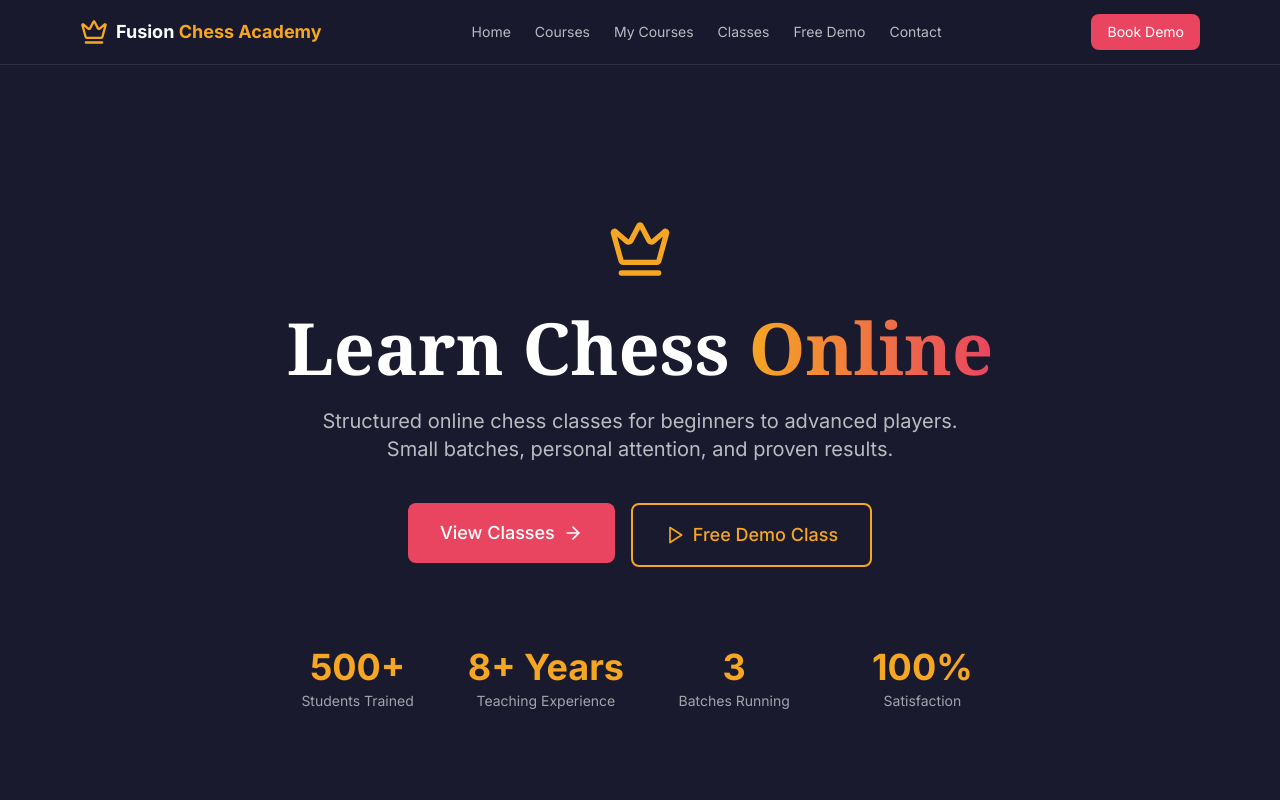
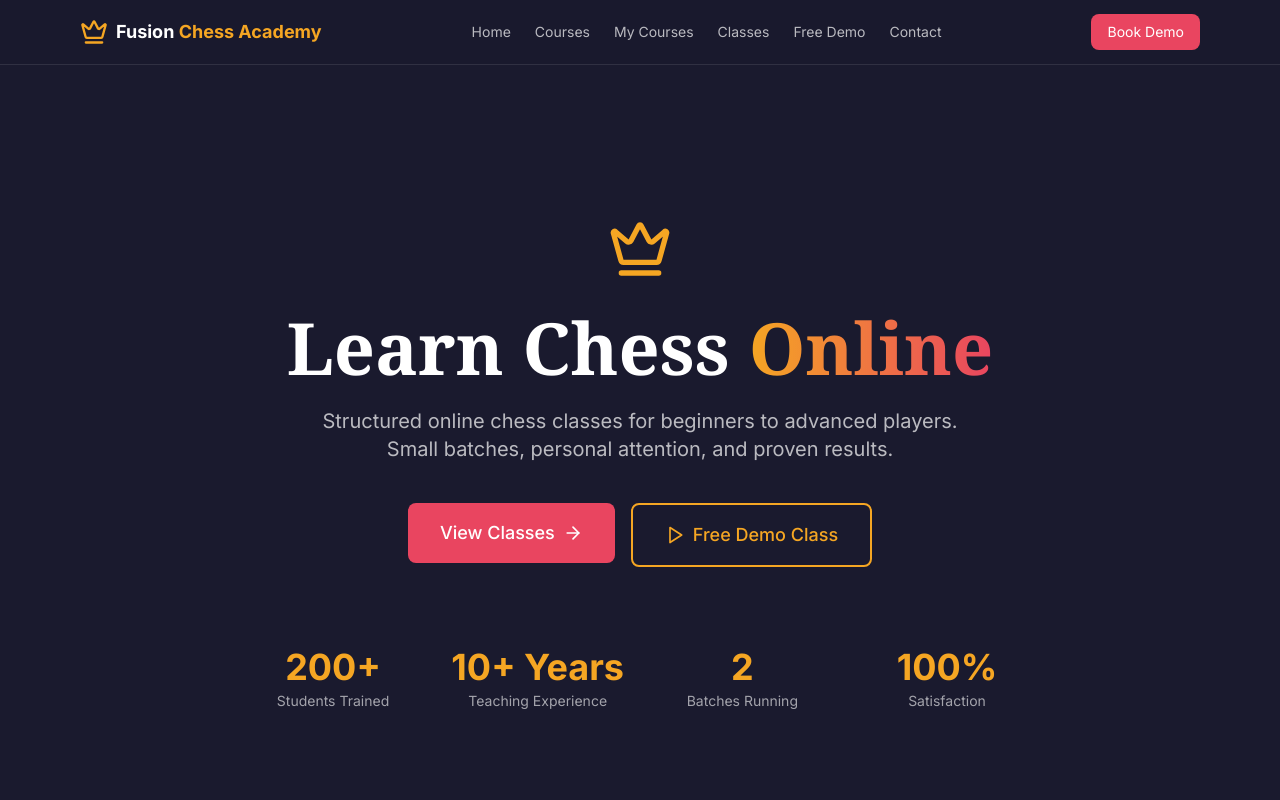
Before and after one commit to abhinavdubgepro-netizen/chess-academy, a Next.js app: page / in a window 1280 px wide. Shown: the top 800 px of the page. Built offline with nearby package versions, Linux system fonts and the light colour scheme.

Commit message:
Update Hero.tsx

```diff
--- a/components/sections/Hero.tsx
+++ b/components/sections/Hero.tsx
@@ -71,9 +71,9 @@ export default function Hero() {
           className="mt-20 grid grid-cols-2 md:grid-cols-4 gap-8"
         >
           {[
-            { value: "500+", label: "Students Trained" },
-            { value: "8+ Years", label: "Teaching Experience" },
-            { value: "3", label: "Batches Running" },
+            { value: "200+", label: "Students Trained" },
+            { value: "10+ Years", label: "Teaching Experience" },
+            { value: "2", label: "Batches Running" },
             { value: "100%", label: "Satisfaction" },
           ].map((stat, i) => (
             <motion.div
```
